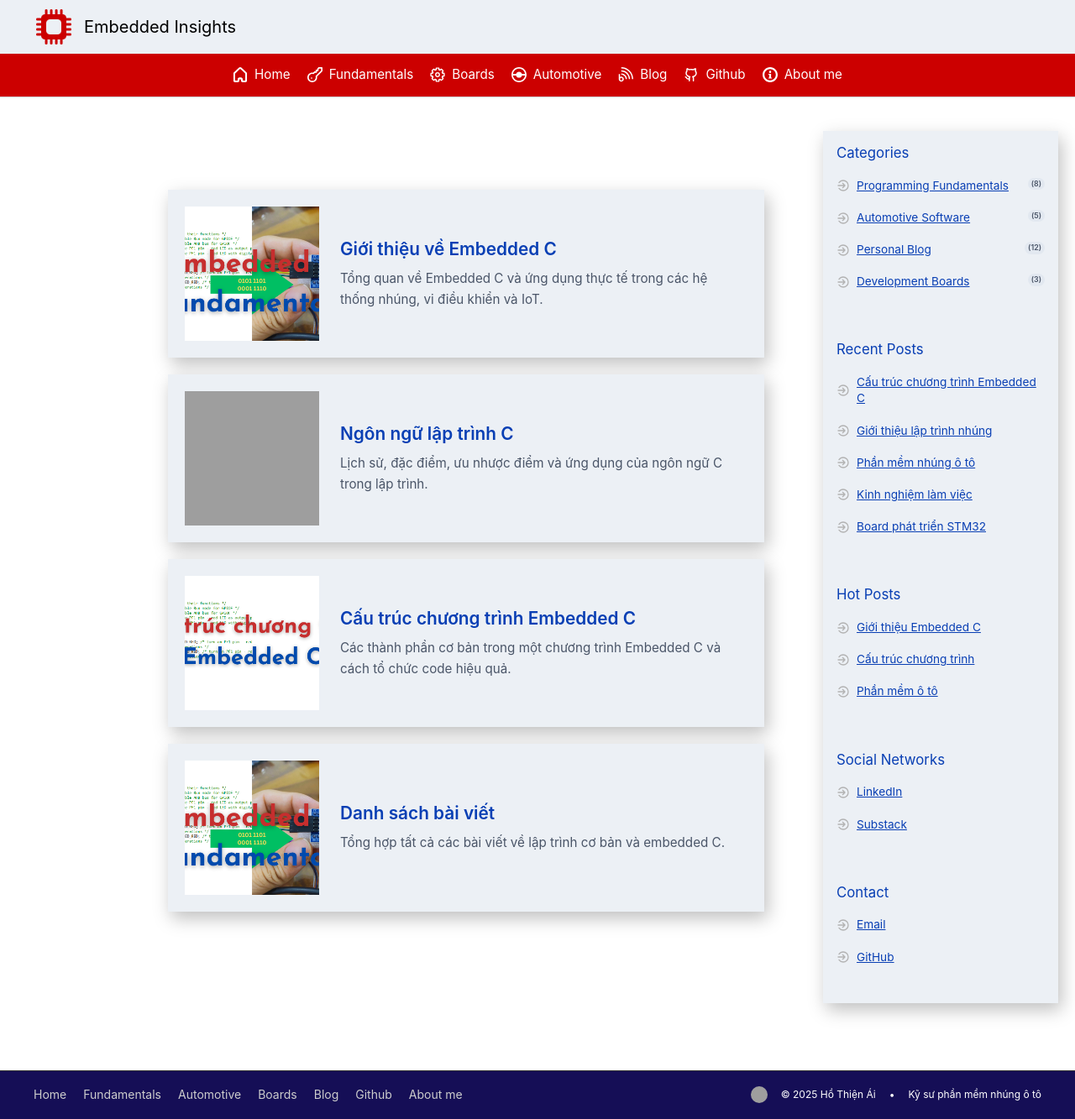
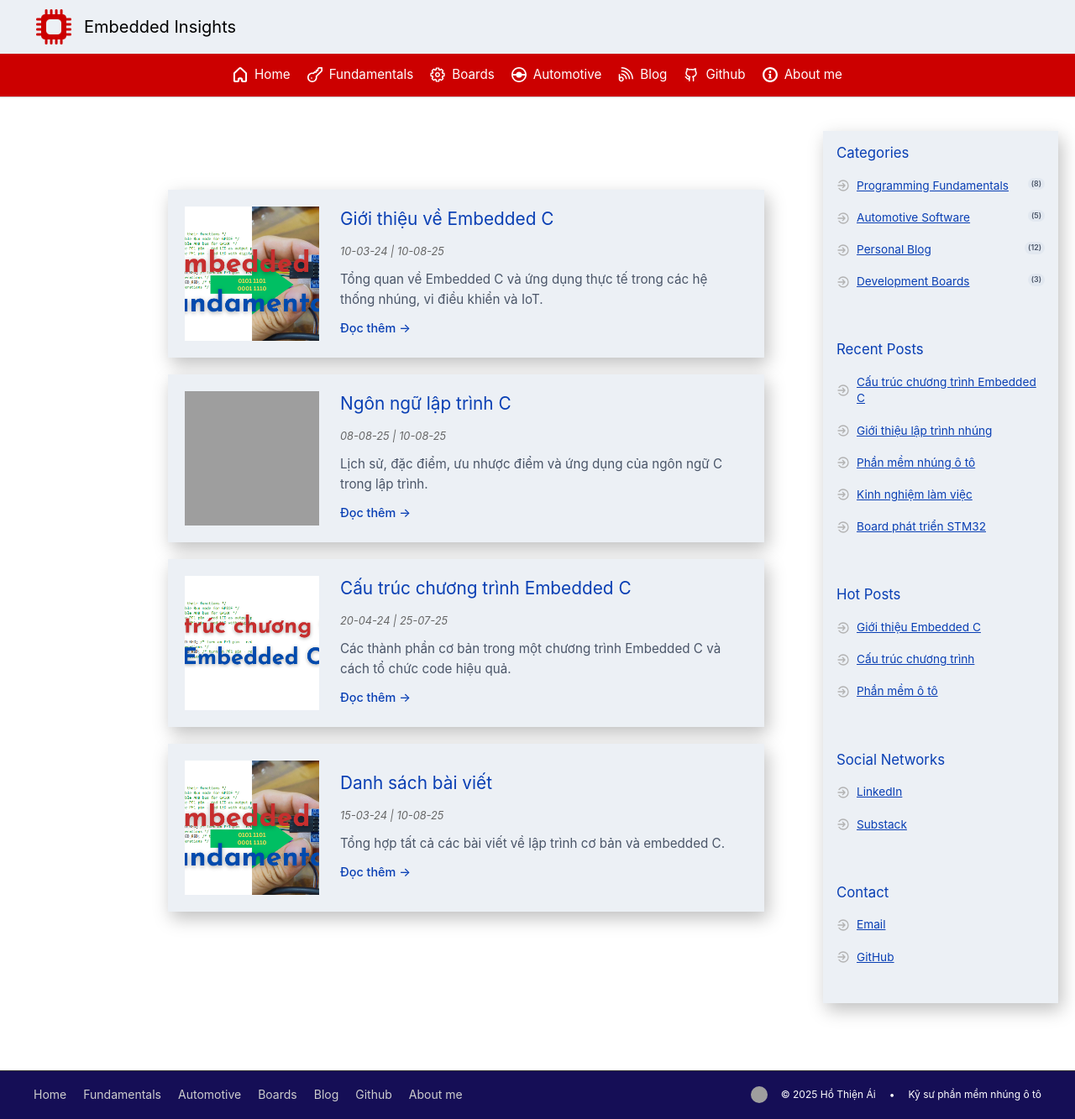
Before and after one commit to ai-ho/ai-ho.github.io, a Jekyll site: the page built from fundamentals/index.md, in a window 1280 px wide and 1333 px high. Shown: the whole window at 84% size. Built offline with Jekyll 4.4.1, drawn with Linux system fonts in a browser that asks for light colours; some web fonts are replaced; grey boxes are pictures that could not be loaded.

Commit message:
Change topic cards

```diff
--- a/_layouts/topic-cards.html
+++ b/_layouts/topic-cards.html
@@ -137,7 +137,7 @@
         /* Topic Title */
         .topic-title {
             font-size: 1.3em;
-            font-weight: 600;
+            font-weight: 400;
             color: #093FB4;
             margin: 0 0 10px 0;
             line-height: 1.3;
@@ -146,6 +146,14 @@
 
         .topic-card:hover .topic-title {
             color: #4299e1;
+        }
+
+        /* Topic Dates */
+        .topic-dates {
+            font-size: 0.8em;
+            color: #666;
+            margin: 5px 0 10px 0;
+            font-style: italic;
         }
 
         /* Topic Description */
@@ -158,6 +166,22 @@
             -webkit-line-clamp: 2;
             -webkit-box-orient: vertical;
             overflow: hidden;
+        }
+
+        /* Topic Read More Link */
+        .topic-read-more {
+            display: inline-block;
+            margin-top: 10px;
+            font-size: 0.9em;
+            color: #093FB4;
+            text-decoration: none;
+            font-weight: 500;
+            transition: color 0.2s ease;
+        }
+
+        .topic-read-more:hover {
+            color: #4299e1;
+            text-decoration: underline;
         }
 
         /* Topic Meta Info */
--- a/fundamentals/index.md
+++ b/fundamentals/index.md
@@ -9,7 +9,9 @@ description: "Fundamental programming knowledge and core concepts"
     <div class="topic-image" style="background-image: url('/fundamentals/assets/Embedded.png')"></div>
     <div class="topic-content">
       <h3 class="topic-title">Giới thiệu về Embedded C</h3>
+      <div class="topic-dates">10-03-24 | 10-08-25</div>
       <p class="topic-description">Tổng quan về Embedded C và ứng dụng thực tế trong các hệ thống nhúng, vi điều khiển và IoT.</p>
+      <a href="/fundamentals/intro/" class="topic-read-more" onclick="event.stopPropagation();">Đọc thêm →</a>
     </div>
   </div>
 
@@ -17,7 +19,9 @@ description: "Fundamental programming knowledge and core concepts"
     <div class="topic-image" style="background-image: url('/fundamentals/c-language/img/c-language.png')"></div>
     <div class="topic-content">
       <h3 class="topic-title">Ngôn ngữ lập trình C</h3>
+      <div class="topic-dates">08-08-25 | 10-08-25</div>
       <p class="topic-description">Lịch sử, đặc điểm, ưu nhược điểm và ứng dụng của ngôn ngữ C trong lập trình.</p>
+      <a href="/fundamentals/c-language/" class="topic-read-more" onclick="event.stopPropagation();">Đọc thêm →</a>
     </div>
   </div>
 
@@ -25,7 +29,9 @@ description: "Fundamental programming knowledge and core concepts"
     <div class="topic-image" style="background-image: url('/fundamentals/program-structure/img/prog_struct.png')"></div>
     <div class="topic-content">
       <h3 class="topic-title">Cấu trúc chương trình Embedded C</h3>
+      <div class="topic-dates">20-04-24 | 25-07-25</div>
       <p class="topic-description">Các thành phần cơ bản trong một chương trình Embedded C và cách tổ chức code hiệu quả.</p>
+      <a href="/fundamentals/program-structure/" class="topic-read-more" onclick="event.stopPropagation();">Đọc thêm →</a>
     </div>
   </div>
 
@@ -33,7 +39,9 @@ description: "Fundamental programming knowledge and core concepts"
     <div class="topic-image" style="background-image: url('/fundamentals/assets/Embedded.png')"></div>
     <div class="topic-content">
       <h3 class="topic-title">Danh sách bài viết</h3>
+      <div class="topic-dates">15-03-24 | 10-08-25</div>
       <p class="topic-description">Tổng hợp tất cả các bài viết về lập trình cơ bản và embedded C.</p>
+      <a href="/fundamentals/posts/" class="topic-read-more" onclick="event.stopPropagation();">Đọc thêm →</a>
     </div>
   </div>
 </div>
```
Also changed, not shown: boards/index.md (+4 -0 lines), index.html (+10 -0 lines).
